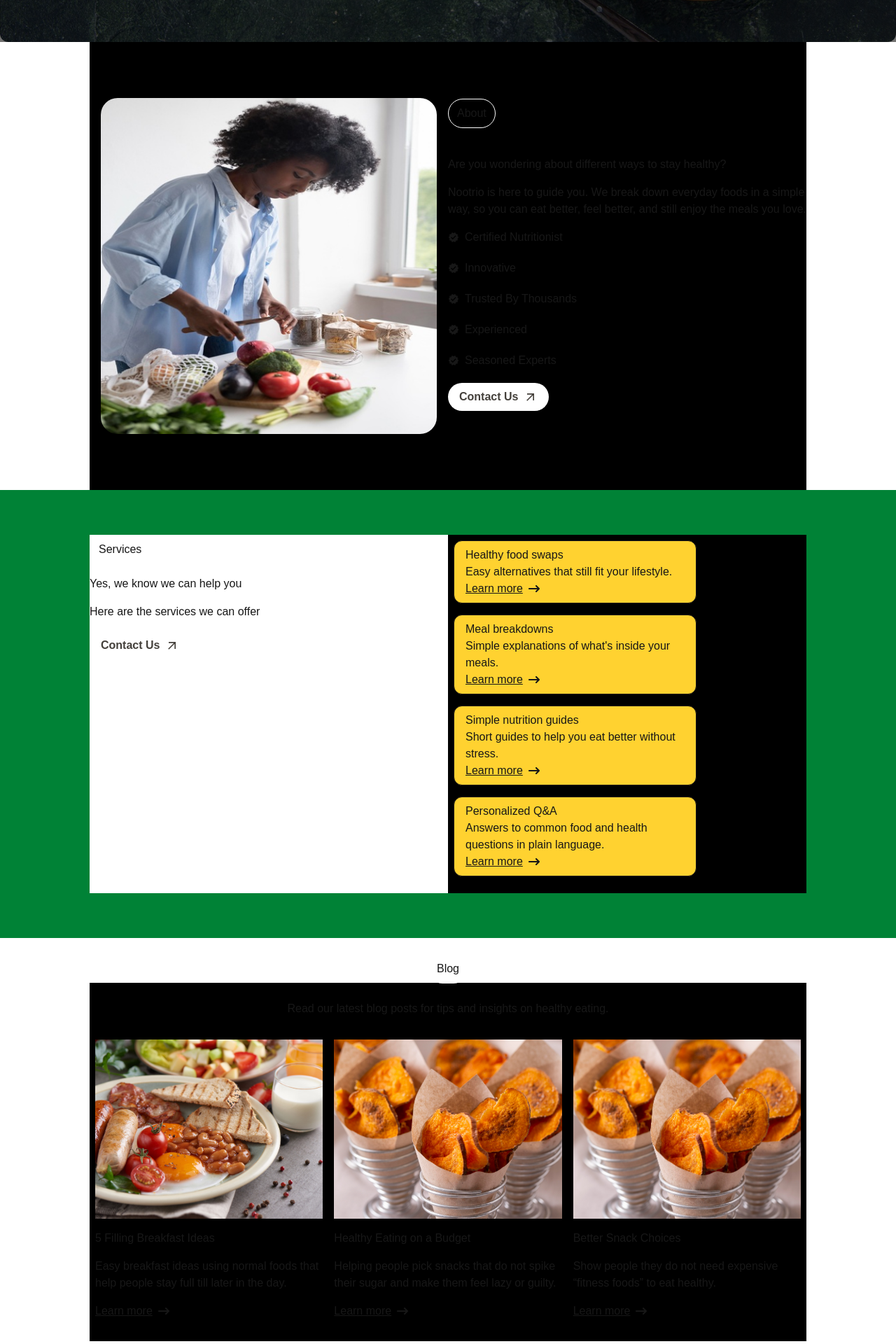
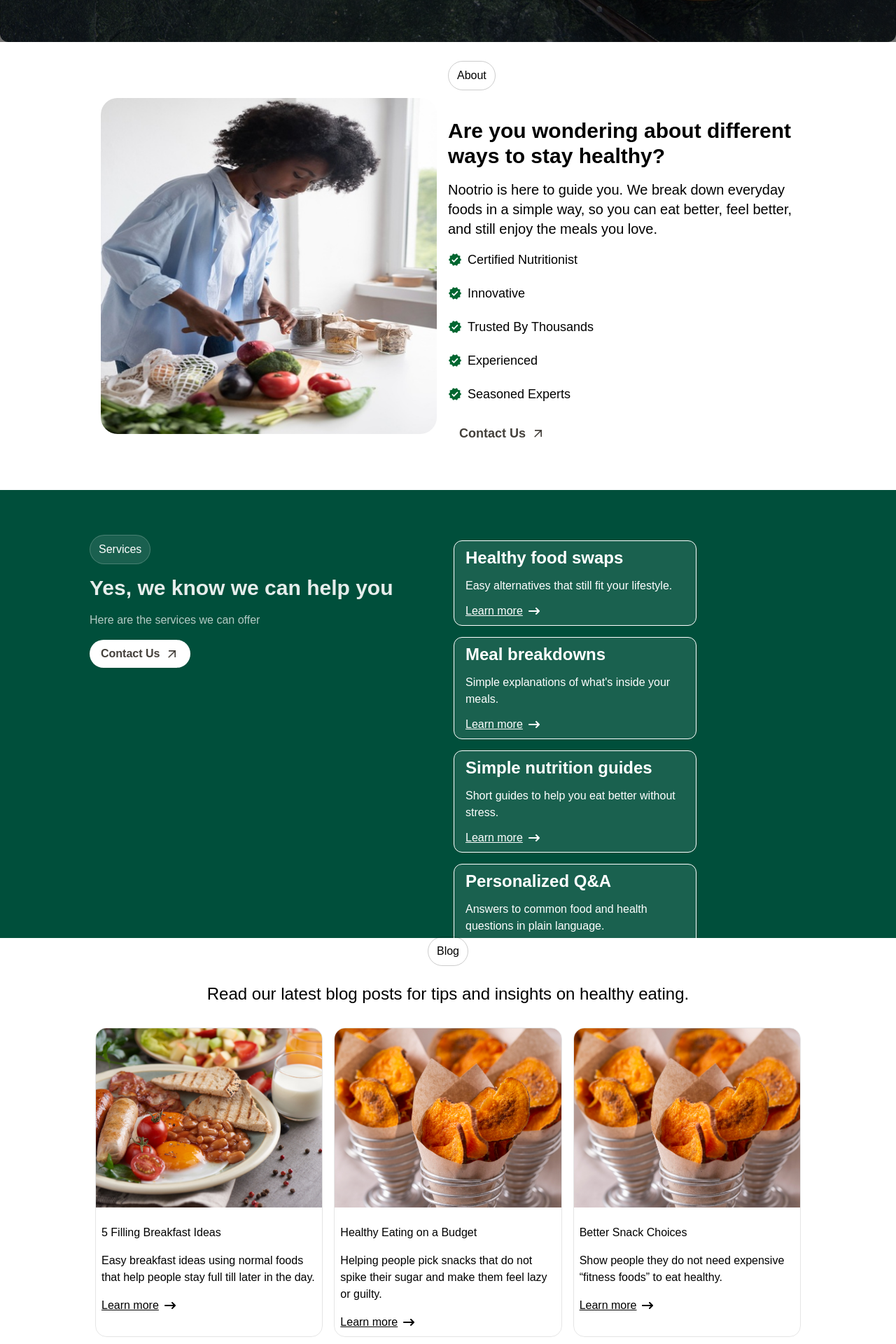
Before and after one commit to classicManCode/nootrio, a Next.js app: page / in a window 1280 px wide. Shown: the part 740-2660 px from the top of the page at 70% size. Built offline with nearby package versions, Linux system fonts and the light colour scheme.

Commit message:
Prepared for responsiveness

```diff
--- a/component/home/Home.tsx
+++ b/component/home/Home.tsx
@@ -10,8 +10,8 @@ const Home = () => {
     <main>
       <Hero />
       <section className="h-[80vh] w-full bg-white flex items-center justify-center">
-        <div className="flex items-center justify-center overflow-hidden h-full w-[80vw] bg-black">
-          <div className="bg-black w-[50%] h-[80%] flex itmes-center justify-center">
+        <div className="flex items-center justify-center overflow-hidden h-full w-[80vw]">
+          <div className="bg-white w-[50%] h-[80%] flex itmes-center justify-center">
             <div className="flex items-center justify-center h-auto min-w-[70%] w-fit ">
               {/*image container  */}
               <Image
@@ -25,37 +25,37 @@ const Home = () => {
             </div>
           </div>
 
-          <div className="bg-black w-[50%] h-[80%] flex">
+          <div className="bg-white w-[50%] h-[80%] flex text-black">
             <div className="flex flex-col items-start justify-center gap-10 h-[60vh]">
-              <h2 className="border border-white py-2 px-3 rounded-full">
+              <h2 className="border border-black/20 py-2 px-3 rounded-full">
                 About
               </h2>
               <div className="max-w-xl flex flex-col gap-4">
-                <h3>Are you wondering about different ways to stay healthy?</h3>
-                <p>
+                <h3 className="text-3xl font-semibold">Are you wondering about different ways to stay healthy?</h3>
+                <p className="text-xl">
                   Nootrio is here to guide you. We break down everyday foods in
                   a simple way, so you can eat better, feel better, and still
                   enjoy the meals you love.
                 </p>
-                <div className="flex flex-col w-fit items-start justify-between gap-5">
+                <div className="flex flex-col w-fit items-start justify-between gap-5 text-black text-lg">
                   <div className="inline-flex items-center gap-2">
-                    <MdVerified />
-                    <span>Certified Nutritionist</span>
+                    <MdVerified className="text-green-800 text-xl" />
+                    <span className="text-black">Certified Nutritionist</span>
                   </div>
                   <div className="inline-flex items-center gap-2">
-                    <MdVerified />
+                    <MdVerified className="text-green-800 text-xl" />
                     <span>Innovative</span>
                   </div>
                   <div className="inline-flex items-center gap-2">
-                    <MdVerified />
+                    <MdVerified className="text-green-800 text-xl" />
                     <span>Trusted By Thousands</span>
                   </div>
                   <div className="inline-flex items-center gap-2">
-                    <MdVerified />
+                    <MdVerified className="text-green-800 text-xl" />
                     <span>Experienced</span>
                   </div>
                   <div className="inline-flex items-center gap-2">
-                    <MdVerified />
+                    <MdVerified className="text-green-800 text-xl" />
                     <span>Seasoned Experts </span>
                   </div>
                   <a
@@ -72,28 +72,28 @@ const Home = () => {
         </div>
       </section>
 
-      <section className="bg-green-700 h-[80vh] flex items-center justify-center gap-4">
-        <div className="bg-black w-[80%] h-[80%] flex">
-          <div className="w-[50%] h-full bg-white flex flex-col gap-4 ">
-            <h2 className="border border-white py-2 px-3 rounded-full">
+      <section className="h-[80vh] bg-emerald-900 flex items-center justify-center gap-4">
+        <div className=" text-black w-[80%] h-[80%] flex">
+          <div className="w-[50%] h-full flex flex-col gap-4 text-white">
+            <h2 className="border border-white/20 py-2 px-3 text-white bg-white/10 rounded-full w-fit">
               Services
             </h2>
-            <h3>Yes, we know we can help you</h3>
-            <p>Here are the services we can offer</p>
+            <h3 className="text-3xl font-semibold text-white/90">Yes, we know we can help you</h3>
+            <p className="text-white/70">Here are the services we can offer</p>
             <a
               href="/contact"
-              className="flex items-center justify-center w-fit bg-white hover:bg-green-800/60 hover:text-lime-300 text-stone-700 gap-2 hover:gap-3 py-2 px-4 hover:-translate-y-0.5 transition-all duration-500 hover:scale-103 font-semibold rounded-full"
+              className="flex items-center justify-center w-fit bg-white hover:bg-black/50 hover:text-white text-stone-700 gap-2 hover:gap-3 py-2 px-4 hover:-translate-y-0.5 transition-all duration-500 hover:scale-103 font-semibold rounded-full"
             >
               <span>Contact Us</span>
               <MdOutlineArrowOutward className="text-xl font-extrabold" />
             </a>
           </div>
-          <div className="w-[50%] h-full bg-black flex flex-col gap-4 p-2">
+          <div className="w-[50%] h-full text-white flex flex-col gap-4 p-2">
             <a
               href=""
-              className="w-[70%] flex flex-col bg-amber-300 px-4 py-2 rounded-xl border"
+              className="w-[70%] flex flex-col gap-3 bg-white/10 hover:bg-white/20 transition-all duration-300 px-4 py-2 rounded-xl border"
             >
-              <h3>Healthy food swaps</h3>
+              <h3 className="text-2xl font-semibold">Healthy food swaps</h3>
               <p>Easy alternatives that still fit your lifestyle.</p>
               <div className="flex items-center gap-2 underline w-fit">
                 <span>Learn more</span>
@@ -102,9 +102,9 @@ const Home = () => {
             </a>
             <a
               href=""
-              className="w-[70%] flex flex-col bg-amber-300 px-4 py-2 rounded-xl border"
+              className="w-[70%] flex flex-col gap-3 bg-white/10 hover:bg-white/20 transition-all duration-300 px-4 py-2 rounded-xl border"
             >
-              <h3>Meal breakdowns</h3>
+              <h3 className="text-2xl font-semibold">Meal breakdowns</h3>
               <p>Simple explanations of what&apos;s inside your meals.</p>
               <div className="flex items-center gap-2 underline w-fit">
                 <span>Learn more</span>
@@ -113,9 +113,9 @@ const Home = () => {
             </a>
             <a
               href=""
-              className="w-[70%] flex flex-col bg-amber-300 px-4 py-2 rounded-xl border"
+              className="w-[70%] flex flex-col gap-3 bg-white/10 hover:bg-white/20 transition-all duration-300 px-4 py-2 rounded-xl border"
             >
-              <h3>Simple nutrition guides</h3>
+              <h3 className="text-2xl font-semibold">Simple nutrition guides</h3>
               <p>Short guides to help you eat better without stress.</p>
               <div className="flex items-center gap-2 underline w-fit">
                 <span>Learn more</span>
@@ -124,9 +124,9 @@ const Home = () => {
             </a>
             <a
               href=""
-              className="w-[70%] flex flex-col bg-amber-300 px-4 py-2 rounded-xl border"
+              className="w-[70%] flex flex-col gap-3 bg-white/10 hover:bg-white/20 transition-all duration-300 px-4 py-2 rounded-xl border"
             >
-              <h3>Personalized Q&A</h3>
+              <h3 className="text-2xl font-semibold">Personalized Q&A</h3>
               <p>
                 Answers to common food and health questions in plain language.
               </p>
@@ -140,13 +140,13 @@ const Home = () => {
       </section>
 
       <section className="bg-white h-[80vh] w-full flex flex-col items-center justify-center">
-        <div className="w-[80%] h-[80%] bg-black flex flex-col gap-6 items-center justify-center">
-          <h2 className="border border-white py-2 px-3 rounded-full">Blog</h2>
-          <p>
+        <div className="w-[80%] h-[80%] text-black flex flex-col gap-6 items-center justify-center">
+          <h2 className="border border-black/20 py-2 px-3 rounded-full">Blog</h2>
+          <p className="text-2xl">
             Read our latest blog posts for tips and insights on healthy eating.
           </p>
           <div className="grid grid-cols-3 gap-4 p-2">
-            <article className="flex flex-col gap-4  items-start">
+            <article className="flex flex-col gap-4 border overflow-hidden border-black/10 items-start rounded-2xl">
               <div className="w-full h-64 overflow-hidden">
                 <Image
                   src="/images/blog-1.jpg"
@@ -157,8 +157,8 @@ const Home = () => {
                   className="w-full h-full object-cover"
                 />
               </div>
-
-              <h3>5 Filling Breakfast Ideas</h3>
+              <div className="flex flex-col gap-4 p-2">
+                <h3>5 Filling Breakfast Ideas</h3>
               <p>
                 Easy breakfast ideas using normal foods that help people stay
                 full till later in the day.
@@ -167,8 +167,10 @@ const Home = () => {
                 <span>Learn more</span>
                 <FaArrowRightLong />
               </div>
+              </div>
+
             </article>
-            <article className="flex flex-col gap-4">
+            <article className="flex flex-col gap-4 border overflow-hidden border-black/10 items-start rounded-2xl">
               <div className="w-full h-64 overflow-hidden">
                 <Image
                   src="/images/blog-2.jpg"
@@ -179,7 +181,8 @@ const Home = () => {
                   className="w-full h-full object-cover"
                 />
               </div>
-              <h3>Healthy Eating on a Budget</h3>
+              <div className="flex flex-col gap-4 p-2">
+                 <h3>Healthy Eating on a Budget</h3>
               <p>
                 Helping people pick snacks that do not spike their sugar and
                 make them feel lazy or guilty.
@@ -188,8 +191,10 @@ const Home = () => {
                 <span>Learn more</span>
                 <FaArrowRightLong />
               </div>
+              </div>
+
             </article>
-            <article className="flex flex-col gap-4">
+            <article className="flex flex-col gap-4 border overflow-hidden border-black/10 items-start rounded-2xl">
               <div className="w-full h-64 overflow-hidden">
                 <Image
                   src="/images/blog-3.jpg"
@@ -200,7 +205,8 @@ const Home = () => {
                   className="w-full h-full object-cover"
                 />
               </div>
-              <h3>Better Snack Choices</h3>
+              <div className="flex flex-col gap-4 p-2">
+                 <h3>Better Snack Choices</h3>
               <p>
                 Show people they do not need expensive “fitness foods” to eat
                 healthy.
@@ -209,11 +215,13 @@ const Home = () => {
                 <span>Learn more</span>
                 <FaArrowRightLong />
               </div>
+              </div>
+
             </article>
           </div>
           <a
             href="/contact"
-            className="flex items-center justify-center bg-white hover:bg-green-800/60 hover:text-lime-300 text-stone-700 gap-2 hover:gap-3 py-2 px-4 hover:-translate-y-0.5 transition-all duration-500 hover:scale-103 font-semibold rounded-full"
+            className="flex items-center justify-center bg-white hover:bg-green-800/60 hover:text-white text-stone-700 gap-2 hover:gap-3 py-2 px-4 hover:-translate-y-0.5 transition-all duration-500 hover:scale-103 font-semibold rounded-full"
           >
             <span>Contact Us</span>
             <MdOutlineArrowOutward className="text-xl font-extrabold" />
```
